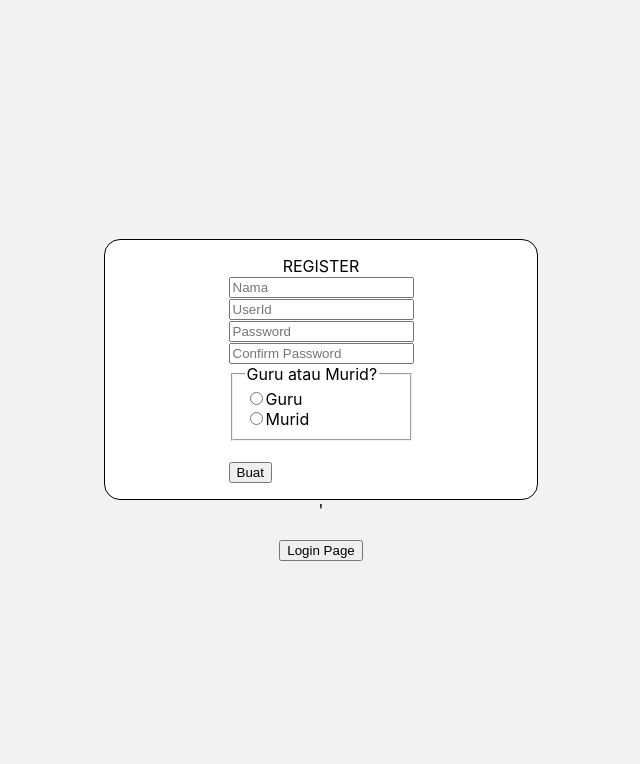
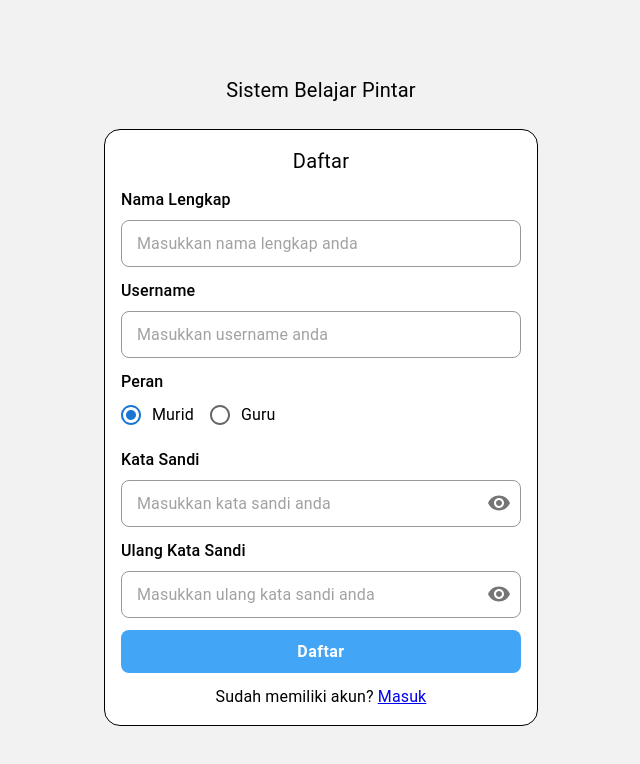
Before and after one commit to jordyf15/sistem-sekolah-pintar, a React (Create React App) app: page /register in a window 1280 px wide. Shown: the top 764 px of the page, without its empty margins (319-959 px from the left). Built offline with nearby package versions, Linux system fonts and the light colour scheme; no server answers.

Commit message:
created register page

```diff
--- a/src/App.js
+++ b/src/App.js
@@ -10,7 +10,7 @@ import CoursePage from "./pages/CoursePage";
 import GradePage from "./pages/GradePage";
 import LoginPage from "./pages/LoginPage";
 import ProfilePage from "./pages/ProfilePage";
-import RegisterForm from "./pages/RegisterPage";
+import RegisterPage from "./pages/RegisterPage";
 import SchedulePage from "./pages/SchedulePage";
 import TestPage from "./pages/TestPage";
 import HomePage from "./pages/home/HomePage";
@@ -51,7 +51,7 @@ function App() {
           <Route path="/announcements" element={<AnnouncementPage />} />
           <Route path="/profile" element={<ProfilePage />} />
           <Route path="/test" element={<TestPage />} />
-          <Route path="/register" element={<RegisterForm />} />
+          <Route path="/register" element={<RegisterPage />} />
         </Routes>
       </ThemeProvider>
     </Box>
--- a/src/components/InputField.js
+++ b/src/components/InputField.js
@@ -46,16 +46,6 @@ const InputField = ({
         }}
         htmlFor={id}
       >
-        <Box
-          component={icon}
-          sx={{
-            color: "#000000",
-            fontSize: "16px",
-            lineHeight: "20px",
-            mr: "8px",
-            ...labelIconSx,
-          }}
-        />
         <Typography
           component="span"
           fontWeight={500}
--- /dev/null
+++ b/src/database/user.js
@@ -0,0 +1,65 @@
+// export const addUserToDB = async (user) => {
+//   try {
+//     await setDoc(doc(db, "users", user.id), {
+//       fullname: user.fullname,
+//       username: user.username,
+//       password: user.password,
+
+import {
+  collection,
+  doc,
+  getDocs,
+  limit,
+  query,
+  setDoc,
+  where,
+} from "firebase/firestore";
+import { db } from "../firebase";
+
+//     })
+//   }
+// }
+
+export const addUserToDB = (user) => {
+  return new Promise((resolve, reject) => {
+    setDoc(doc(db, "users", user.id), {
+      fullname: user.fullname,
+      username: user.username,
+      password: user.password,
+      role: user.role,
+      profileImage: user.profileImage,
+    })
+      .then(() => {
+        resolve();
+      })
+      .catch((error) => {
+        console.log("addUserToDB", error);
+        reject(error);
+      });
+  });
+};
+
+export const getUserByUsernameFromDB = (username) => {
+  return new Promise((resolve, reject) => {
+    const usersRef = collection(db, "users");
+
+    const q = query(usersRef, where("username", "==", username), limit(1));
+
+    getDocs(q)
+      .then((querySnapshot) => {
+        if (querySnapshot.empty) {
+          resolve(null);
+        } else {
+          const doc = querySnapshot.docs[0];
+          resolve({
+            id: doc.id,
+            ...doc.data(),
+          });
+        }
+      })
+      .catch((error) => {
+        console.log("getUserByUsernameFromDB", error);
+        reject(error);
+      });
+  });
+};
--- a/src/pages/RegisterPage.js
+++ b/src/pages/RegisterPage.js
@@ -1,135 +1,250 @@
-import { Stack } from '@mui/material';
-import React from "react";
-import { useNavigate } from 'react-router-dom';
+import {
+  Box,
+  FormControlLabel,
+  Radio,
+  RadioGroup,
+  Stack,
+  Typography,
+} from "@mui/material";
+import React, { useState } from "react";
+import { Link, useNavigate } from "react-router-dom";
+import { v4 as uuid } from "uuid";
+import InputField from "../components/InputField";
+import ThemedButton from "../components/ThemedButton";
+import { addUserToDB, getUserByUsernameFromDB } from "../database/user";
 
+const RegisterPage = () => {
+  const [fullname, setFullname] = useState("");
+  const [username, setUsername] = useState("");
+  const [role, setRole] = useState("student");
+  const [password, setPassword] = useState("");
+  const [confirmPassword, setConfirmPassword] = useState("");
+  const [fullnameError, setFullnameError] = useState("");
+  const [usernameError, setUsernameError] = useState("");
+  const [passwordError, setPasswordError] = useState("");
+  const [confirmPasswordError, setConfirmPasswordError] = useState("");
+  const [isLoading, setIsLoading] = useState(false);
 
-export default function RegisterForm (){
-  const [formData, setFormData] = React.useState(
-    {
-    nama: "",
-    userId: "",
-    password: "",
-    confirmPassword: "",
-    role: ""
+  const navigate = useNavigate();
 
+  const validateFullname = (newFullname) => {
+    if (newFullname.length < 1) {
+      setFullnameError("Nama lengkap tidak boleh kosong");
+      return false;
+    } else {
+      setFullnameError("");
+      return true;
+    }
+  };
+
+  const validateUsername = (newUsername) => {
+    if (newUsername.length < 1) {
+      setUsernameError("Username tidak boleh kosong");
+      return false;
+    } else {
+      setUsernameError("");
+      return true;
+    }
+  };
+
+  const validatePassword = (newPassword) => {
+    if (newPassword.length < 1) {
+      setPasswordError("Kata sandi tidak boleh kosong");
+      return false;
+    } else if (newPassword.length < 6) {
+      setPasswordError("Kata sandi harus minimal 6 karakter");
+      return false;
+    } else {
+      setPasswordError("");
+      return true;
+    }
+  };
+
+  const validateConfirmPassword = (newConfirmPassword) => {
+    if (newConfirmPassword !== password) {
+      setConfirmPasswordError("Tidak boleh beda dengan kata sandi");
+      return false;
+    } else {
+      setConfirmPasswordError("");
+      return true;
+    }
+  };
+
+  const onFullnameChange = (newFullname) => {
+    setFullname(newFullname);
+
+    validateFullname(newFullname);
+  };
+
+  const onUsernameChange = (newUsername) => {
+    setUsername(newUsername);
+
+    validateUsername(newUsername);
+  };
+
+  const onPasswordChange = (newPassword) => {
+    setPassword(newPassword);
+
+    validatePassword(newPassword);
+  };
+
+  const onConfirmPasswordChange = (newConfirmPassword) => {
+    setConfirmPassword(newConfirmPassword);
+
+    validateConfirmPassword(newConfirmPassword);
+  };
+
+  const onRoleChange = (e) => {
+    setRole(e.target.value);
+  };
+
+  const handleSubmit = async () => {
+    let isValid = true;
+    if (!validateFullname(fullname)) {
+      isValid = false;
     }
 
-)
-const navigate = useNavigate();
-
-function handleChange(event) {
-  //console.log(event.target)
-  //const {name, value} = event.target
-  setFormData(prevFormData => {
-      return {
-          ...prevFormData,
-          [event.target.name]: event.target.value
-      }
-  })
+    if (!validateUsername(username)) {
+      isValid = false;
     }
 
-function handleSubmit(event) {
-  const {nama, userId, password, confirmPassword} =event.target
-   event.preventDefault()
-   if(nama.value.length === 0) console.log("nama tidak boleh kosong");
-   if(userId.value.length === 0) console.log("id tidak boleh kosong");
-   if(password.value.length === 0)console.log("pass tidak boleh kosong");
-   if(confirmPassword.value !== password.value) console.log("password tidak sama");
-   if(password.value === confirmPassword.value){
-       console.log("commit to firebase")
-   }else{
-       console.log(password)
-       console.log(confirmPassword)
-       console.log("password is not same")
-   }
+    if (!validatePassword(password)) {
+      isValid = false;
     }
 
-  return(
-    <Stack minHeight="100vh"
+    if (!validateConfirmPassword(confirmPassword)) {
+      isValid = false;
+    }
+
+    if (!isValid) return;
+
+    setIsLoading(true);
+
+    try {
+      const userWithUsername = await getUserByUsernameFromDB(username);
+      if (userWithUsername) {
+        setUsernameError("Username tersebut sudah diambil");
+        setIsLoading(false);
+        return;
+      }
+
+      const user = {
+        id: uuid(),
+        fullname: fullname,
+        username: username,
+        password: password,
+        role: role,
+        profileImage: "profile-image/default.jpg",
+      };
+
+      await addUserToDB(user);
+
+      navigate("login");
+    } catch (error) {
+      console.log("handleSubmit error", error);
+    }
+    setIsLoading(false);
+  };
+
+  return (
+    <Stack
+      minHeight="100vh"
       bgcolor="#f2f2f2"
       alignItems="center"
       justifyContent="center"
     >
+      <Stack spacing={3}>
+        <Typography textAlign="center" fontSize="20px">
+          Sistem Belajar Pintar
+        </Typography>
         <Stack
           border="1px solid #000000"
           width="80vw"
           bgcolor="background.paper"
           maxWidth="400px"
           p={2}
-          alignItems="center"
-          justifyContent="center"
-          spacing={2}
+          spacing={1.5}
           borderRadius="16px"
         >
-        REGISTER
-        <form
-      onSubmit={handleSubmit}>
-        <input
-        type="text"
-        placeholder="Nama"
-        onChange={handleChange}
-        name="nama"
-        value={formData.nama}
+          <Typography textAlign="center" fontSize="20px">
+            Daftar
+          </Typography>
+          <InputField
+            labelText="Nama Lengkap"
+            placeholder="Masukkan nama lengkap anda"
+            error={fullnameError}
+            value={fullname}
+            onChange={(e) => onFullnameChange(e.target.value)}
+            onBlur={() => onFullnameChange(fullname)}
+            disabled={isLoading}
           />
-        <br/>
-        <input
-        type="text"
-        placeholder="UserId"
-        onChange={handleChange}
-        name="userId"
-        value={formData.userId}
+          <InputField
+            labelText="Username"
+            placeholder="Masukkan username anda"
+            error={usernameError}
+            value={username}
+            onChange={(e) => onUsernameChange(e.target.value)}
+            onBlur={() => onUsernameChange(username)}
+            disabled={isLoading}
           />
-        <br/>
-        <input
-        type="password"
-        placeholder="Password"
-        onChange={handleChange}
-        name="password"
-        value={formData.password}
+          <Box>
+            <Typography
+              component="span"
+              fontWeight={500}
+              fontSize="16px"
+              color="#000000"
+            >
+              Peran
+            </Typography>
+            <Stack
+              component={RadioGroup}
+              direction="row"
+              onChange={onRoleChange}
+              value={role}
+            >
+              <FormControlLabel
+                value="student"
+                control={<Radio />}
+                label="Murid"
               />
-        <br/>
-        <input
-        type="password"
-        placeholder="Confirm Password"
-        onChange={handleChange}
-        name="confirmPassword"
-        value={formData.confirmPassword}
+              <FormControlLabel
+                value="teacher"
+                control={<Radio />}
+                label="Guru"
               />
-        <fieldset>
-        <legend>Guru atau Murid?</legend>
-        <input
-        type="radio"
-        id="Guru"
-        name="role"
-        value="Guru"
-        checked={formData.role === "Guru"}
-        onChange={handleChange}
+            </Stack>
+          </Box>
+          <InputField
+            labelText="Kata Sandi"
+            placeholder="Masukkan kata sandi anda"
+            error={passwordError}
+            value={password}
+            onChange={(e) => onPasswordChange(e.target.value)}
+            onBlur={() => onPasswordChange(password)}
+            disabled={isLoading}
+            isPasswordField
           />
-        <label htmlFor="Guru">Guru</label>
-        <br />
-        <input
-        type="radio"
-        id="Murid"
-        name="role"
-        value="Murid"
-        checked={formData.role ==="Murid"}
-        onChange={handleChange}
+          <InputField
+            labelText="Ulang Kata Sandi"
+            placeholder="Masukkan ulang kata sandi anda"
+            error={confirmPasswordError}
+            value={confirmPassword}
+            onChange={(e) => onConfirmPasswordChange(e.target.value)}
+            onBlur={() => onConfirmPasswordChange(confirmPassword)}
+            disabled={isLoading}
+            isPasswordField
           />
-        <label htmlFor="Murid">Murid</label>
-        </fieldset>
-        <br/>
-        <button>Buat</button>
-        </form>
-        </Stack> '
-        <br/>
-        <br/>
-        <button
-        justifyContent="center"
-        alignItems="center"
-        onClick={() => navigate("/login")}
-        >Login Page</button>
+          <ThemedButton onClick={handleSubmit}>Daftar</ThemedButton>
+          <Box textAlign="center">
+            <Typography component="span">Sudah memiliki akun? </Typography>
+            <Typography to="/login" component={Link}>
+              Masuk
+            </Typography>
+          </Box>
+        </Stack>
+      </Stack>
+    </Stack>
+  );
+};
 
-    </Stack>
-
-  )
-}
+export default RegisterPage;
```
Also changed, not shown: src/components/ThemedRadioButton.js (added). Lines whose indentation alone changed are shown as unchanged.
